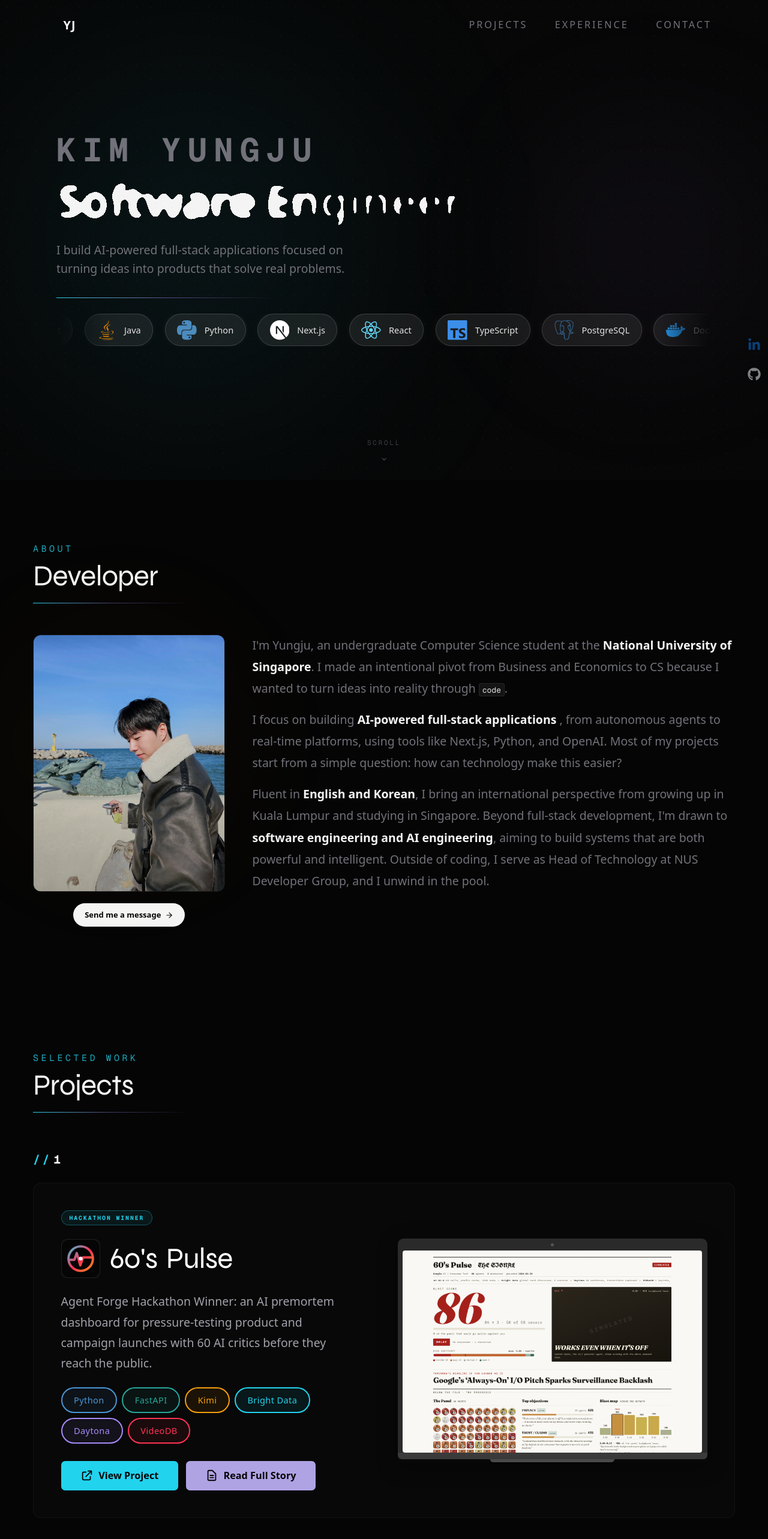
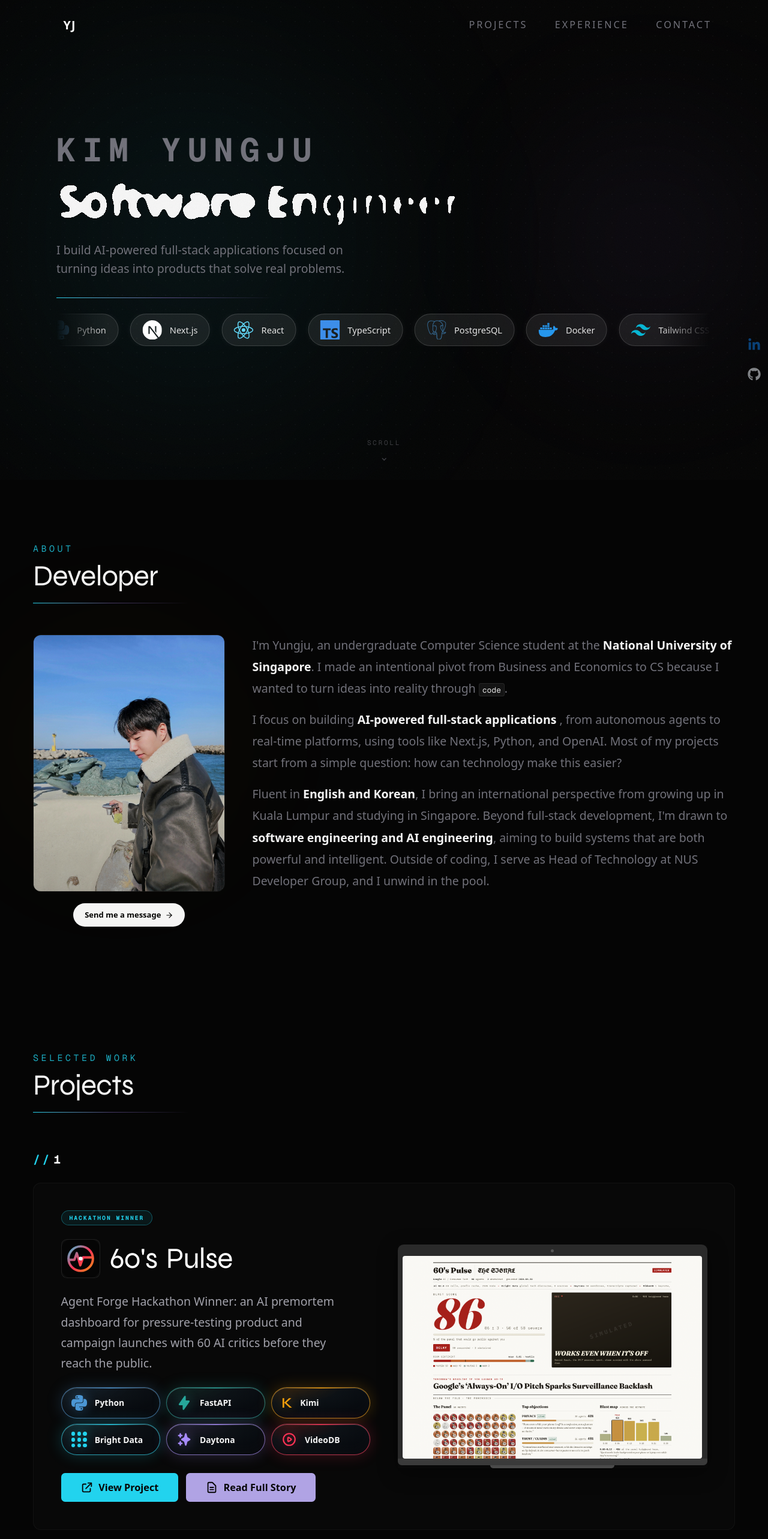
Before and after one commit to kimyungju/portfolio, a Next.js app: page / in a window 1280 px wide. Shown: the top 2566 px of the page at 60% size. Built offline with nearby package versions, Linux system fonts and the light colour scheme.

Commit message:
polish project tech stack presentation

```diff
--- a/src/app/globals.css
+++ b/src/app/globals.css
@@ -24,6 +24,7 @@
 html {
   font-size: 13px;
   scroll-behavior: smooth;
+  overflow-x: hidden;
 }
 
 body {
@@ -33,6 +34,13 @@ body {
   -webkit-font-smoothing: antialiased;
   -moz-osx-font-smoothing: grayscale;
   overflow-x: hidden;
+}
+
+@supports (overflow: clip) {
+  html,
+  body {
+    overflow-x: clip;
+  }
 }
 
 /* Noise grain overlay for atmosphere */
@@ -79,20 +87,21 @@ body::before {
 }
 
 /* Marquee animation for TechStackStrip */
-@keyframes marquee {
+@keyframes tech-stack-marquee {
   0% {
-    transform: translateX(0);
+    transform: translate3d(0, 0, 0);
   }
   100% {
-    transform: translateX(-50%);
+    transform: translate3d(-33.333333%, 0, 0);
   }
 }
 
-.animate-marquee {
-  animation: marquee 30s linear infinite;
+.animate-tech-stack-marquee {
+  animation: tech-stack-marquee 30s linear infinite;
+  will-change: transform;
 }
 
-.marquee-container:hover .animate-marquee {
+.marquee-container:hover .animate-tech-stack-marquee {
   animation-play-state: paused;
 }
 
@@ -114,7 +123,7 @@ body::before {
 }
 
 @media (prefers-reduced-motion: reduce) {
-  .animate-marquee {
+  .animate-tech-stack-marquee {
     animation: none;
   }
 }
--- a/src/components/ProjectCard.tsx
+++ b/src/components/ProjectCard.tsx
@@ -5,9 +5,9 @@ import { motion } from "framer-motion";
 import Image from "next/image";
 import Link from "next/link";
 import type { Project } from "@/data/projects";
-import { techBrandColors, defaultBadgeColors } from "@/data/techBrandColors";
 import { HiOutlineExternalLink, HiOutlineDocumentText } from "react-icons/hi";
 import RevealText from "@/components/ui/RevealText";
+import { ProjectTechStack } from "@/components/ProjectTechStack";
 
 const screenRatios: Record<string, string> = {
   "60s-pulse": "1600/1080",
@@ -122,26 +122,7 @@ export default function ProjectCard({
             </p>
 
             {/* Tech badges */}
-            <div className="flex flex-wrap gap-2.5">
-              {project.techStack.map((tech) => {
-                const colors = techBrandColors[tech] ?? defaultBadgeColors;
-                return (
-                  <span
-                    key={tech}
-                    className="rounded-full px-3 py-1 text-xs md:px-6 md:py-2.5 md:text-lg font-medium tracking-wide transition-all duration-200 hover:brightness-125"
-                    style={{
-                      borderWidth: "2px",
-                      borderStyle: "solid",
-                      borderColor: colors.border,
-                      color: colors.text,
-                      backgroundColor: colors.bg,
-                    }}
-                  >
-                    {tech}
-                  </span>
-                );
-              })}
-            </div>
+            <ProjectTechStack techStack={project.techStack} />
 
             {/* Buttons */}
             <div className="flex flex-wrap items-center gap-4 pt-2">
--- /dev/null
+++ b/src/components/ProjectTechStack.tsx
@@ -0,0 +1,120 @@
+import { techBrandColors, defaultBadgeColors } from "@/data/techBrandColors";
+import type { IconType } from "react-icons";
+import {
+  SiDocker,
+  SiNextdotjs,
+  SiPostgresql,
+  SiPython,
+  SiReact,
+  SiTailwindcss,
+  SiTypescript,
+} from "react-icons/si";
+import { HiLightningBolt, HiOutlinePlay, HiSparkles } from "react-icons/hi";
+
+type ProjectTechStackProps = {
+  readonly techStack: readonly string[];
+};
+
+const iconMap: Partial<Record<string, IconType>> = {
+  Docker: SiDocker,
+  "Next.js": SiNextdotjs,
+  PostgreSQL: SiPostgresql,
+  Python: SiPython,
+  React: SiReact,
+  "Tailwind CSS": SiTailwindcss,
+  TypeScript: SiTypescript,
+  FastAPI: HiLightningBolt,
+  Daytona: HiSparkles,
+  VideoDB: HiOutlinePlay,
+};
+
+const dotIndexes = [0, 1, 2, 3, 4, 5, 6, 7, 8] as const;
+
+function TechGlyph({ tech, color }: { readonly tech: string; readonly color: string }) {
+  if (tech === "Kimi") {
+    return (
+      <span className="font-display text-2xl font-800 leading-none md:text-3xl">
+        K
+      </span>
+    );
+  }
+
+  if (tech === "Bright Data") {
+    return (
+      <span className="grid grid-cols-3 gap-1">
+        {dotIndexes.map((index) => (
+          <span
+            key={index}
+            className="h-1.5 w-1.5 rounded-full md:h-2 md:w-2"
+            style={{ backgroundColor: color }}
+          />
+        ))}
+      </span>
+    );
+  }
+
+  if (tech === "LangGraph") {
+    return (
+      <span className="relative h-7 w-7 md:h-8 md:w-8">
+        <span className="absolute left-0 top-1 h-2.5 w-2.5 rounded-full border-2" />
+        <span className="absolute right-0 top-1 h-2.5 w-2.5 rounded-full border-2" />
+        <span className="absolute bottom-0 left-1/2 h-2.5 w-2.5 -translate-x-1/2 rounded-full border-2" />
+        <span className="absolute left-2.5 top-3 h-px w-3 rotate-12 bg-current" />
+        <span className="absolute right-2.5 top-3 h-px w-3 -rotate-12 bg-current" />
+      </span>
+    );
+  }
+
+  const Icon = iconMap[tech];
+  if (Icon) return <Icon className="h-7 w-7 md:h-8 md:w-8" />;
+
+  return (
+    <span className="font-display text-xl font-800 leading-none md:text-2xl">
+      {tech.slice(0, 1)}
+    </span>
+  );
+}
+
+export function ProjectTechStack({ techStack }: ProjectTechStackProps) {
+  return (
+    <div className="project-tech-stack" aria-label="Project tech stack">
+      <div className="grid grid-cols-2 gap-3 xl:grid-cols-3">
+        {techStack.map((tech) => {
+          const colors = techBrandColors[tech] ?? defaultBadgeColors;
+          return (
+            <span
+              key={tech}
+              className="relative inline-flex h-14 min-w-0 items-center gap-3 overflow-hidden rounded-full border px-4 text-sm font-semibold tracking-normal text-primary transition-all duration-300 hover:-translate-y-0.5 hover:brightness-110 md:h-16 md:gap-4 md:px-5 md:text-lg"
+              style={{
+                borderColor: `color-mix(in srgb, ${colors.border} 62%, rgba(255,255,255,0.12))`,
+                background: `radial-gradient(120% 120% at 18% 0%, color-mix(in srgb, ${colors.border} 18%, transparent) 0%, rgba(13,18,23,0.94) 44%, rgba(5,7,11,0.98) 100%)`,
+                boxShadow: `inset 0 1px 0 rgba(255,255,255,0.16), inset 0 -10px 22px rgba(255,255,255,0.025), 0 0 0 1px rgba(255,255,255,0.035), 0 0 26px color-mix(in srgb, ${colors.border} 22%, transparent)`,
+              }}
+            >
+              <span
+                aria-hidden="true"
+                className="pointer-events-none absolute inset-x-7 top-0 h-px opacity-95"
+                style={{
+                  background: `linear-gradient(90deg, transparent, ${colors.border}, transparent)`,
+                }}
+              />
+              <span
+                aria-hidden="true"
+                className="relative grid shrink-0 place-items-center"
+                style={{
+                  color: colors.text,
+                  filter: `drop-shadow(0 0 10px color-mix(in srgb, ${colors.border} 45%, transparent))`,
+                }}
+              >
+                <TechGlyph tech={tech} color={colors.border} />
+              </span>
+              <span className="relative min-w-0 truncate text-[0.95em]">
+                {tech}
+              </span>
+            </span>
+          );
+        })}
+      </div>
+    </div>
+  );
+}
--- a/src/components/TechStackStrip.tsx
+++ b/src/components/TechStackStrip.tsx
@@ -25,17 +25,23 @@ const iconMap: Record<string, React.ReactNode> = {
   tailwindcss: <SiTailwindcss className="h-6 w-6 md:h-10 md:w-10" />,
 };
 
+const marqueeCopies = [0, 1, 2] as const;
+
 export default function TechStackStrip() {
   return (
-    <div className="marquee-mask marquee-container overflow-hidden">
-      <div className="animate-marquee flex">
-        {[0, 1].map((copy) => (
-          <div key={copy} className="flex shrink-0 gap-3 pr-3 md:gap-6 md:pr-6">
+    <div className="marquee-mask marquee-container w-full overflow-hidden">
+      <div className="animate-tech-stack-marquee flex w-max">
+        {marqueeCopies.map((copy) => (
+          <div
+            key={copy}
+            aria-hidden={copy === 0 ? undefined : true}
+            className="flex shrink-0 gap-3 pr-3 md:gap-6 md:pr-6"
+          >
             {techStack.map((tech) => (
               <div
                 key={`${tech.iconSlug}-${copy}`}
                 className="flex items-center gap-2 md:gap-4 rounded-full border border-white/[0.15] bg-white/[0.08] px-3 py-1.5 md:px-6 md:py-3 transition-all duration-300 hover:border-white/[0.3] hover:bg-white/[0.12]"
-                style={{ boxShadow: '0 0 12px rgba(255,255,255,0.05)' }}
+                style={{ boxShadow: "0 0 12px rgba(255,255,255,0.05)" }}
               >
                 <span style={{ color: tech.brandColor }}>
                   {iconMap[tech.iconSlug] ?? tech.name}
```
Also changed, not shown: 1 other file (tests, documents, lock files or other folders).
